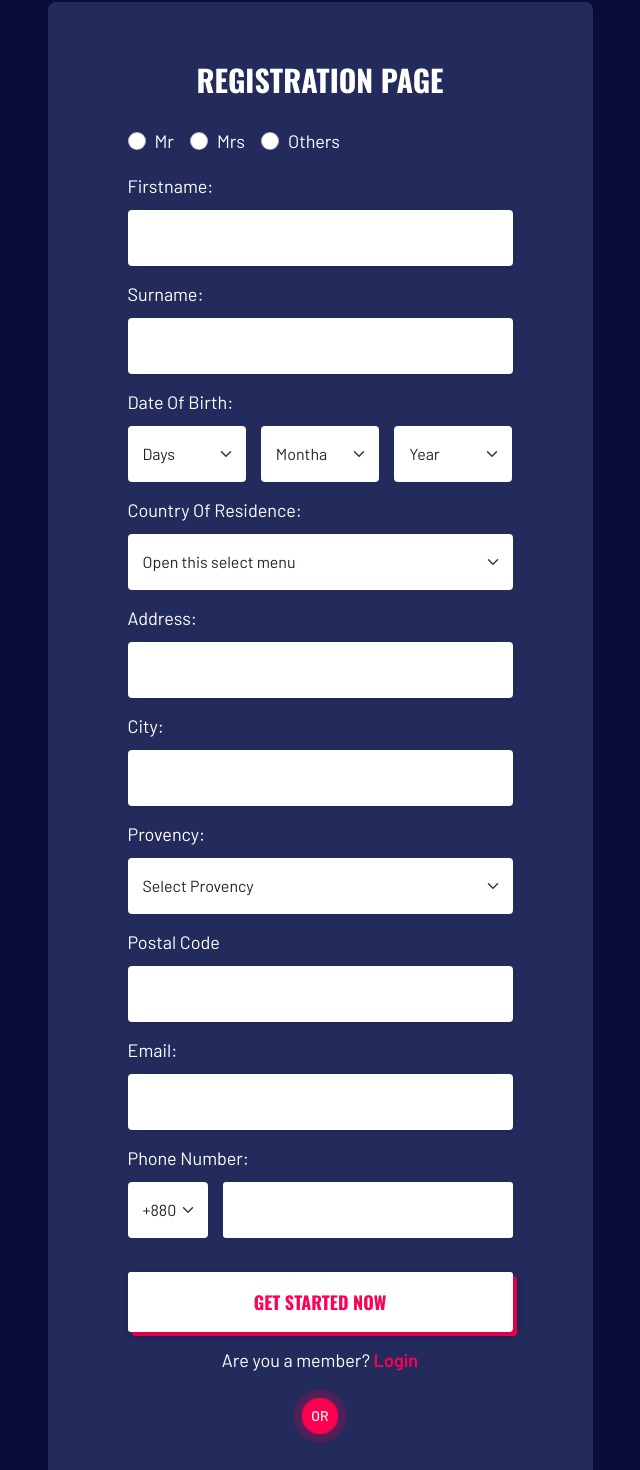
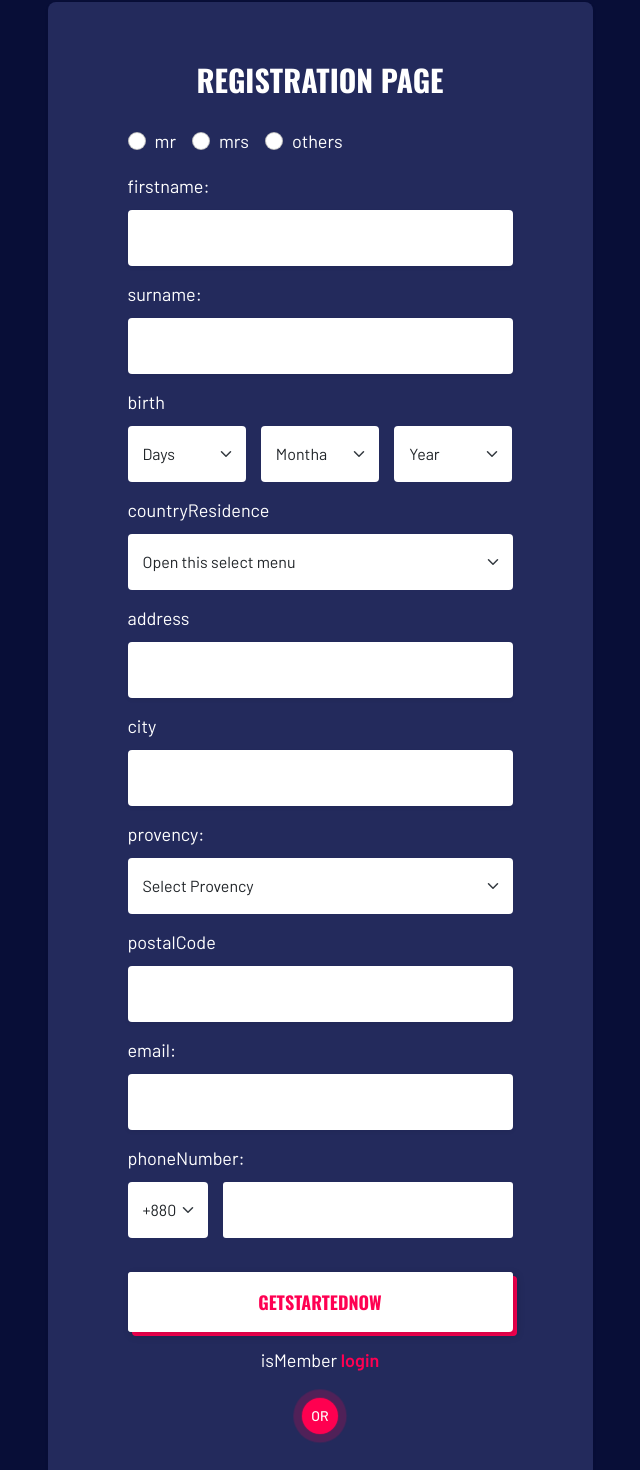
Before and after one commit to ruabelyan/astoriarCasino, a React (Create React App) app: page /signup in a window 1280 px wide. Shown: the part 653-2123 px from the top of the page, without its empty margins (320-960 px from the left). Built offline with nearby package versions, Linux system fonts and the light colour scheme.

Commit message:
add translation keys

```diff
--- a/src/component/layout/footer.jsx
+++ b/src/component/layout/footer.jsx
@@ -184,7 +184,8 @@ const Footer = () => {
                       </div>
                       <button type="submit" className="default-button">
                         <span>
-                          Send Massage <i className="icofont-circled-right"></i>
+                          {t("sendMessage")}{" "}
+                          <i className="icofont-circled-right"></i>
                         </span>
                       </button>
                     </form>
@@ -201,7 +202,7 @@ const Footer = () => {
             <div className="col-12">
               <div className="footer-bottom-content text-center">
                 <p>
-                  &copy;2022 <Link to="/">Casino</Link> - All Rights Reserved.
+                  &copy;2022 <Link to="/">Casino</Link> - {t("rightsReserved")}
                 </p>
               </div>
             </div>
--- a/src/page/signup.jsx
+++ b/src/page/signup.jsx
@@ -1,3 +1,4 @@
+import { t } from "i18next";
 import { Fragment } from "react";
 import { Link } from "react-router-dom";
 import Footer from "../component/layout/footer";
@@ -10,32 +11,31 @@ import SelectMonth from "../component/sidebar/select/select-month";
 import SelectProvency from "../component/sidebar/select/select-provency";
 import SelectYear from "../component/sidebar/select/select-year";
 
-
 const title = "Registration Page";
 
 const socialList = [
   {
-        imgUrl: 'assets/images/match/social-1.png',
-        imgAlt: 'social',
-        siteLink: '#',
+    imgUrl: "assets/images/match/social-1.png",
+    imgAlt: "social",
+    siteLink: "#",
   },
   {
-        imgUrl: 'assets/images/match/social-2.png',
-        imgAlt: 'social',
-        siteLink: '#',
+    imgUrl: "assets/images/match/social-2.png",
+    imgAlt: "social",
+    siteLink: "#",
   },
   {
-        imgUrl: 'assets/images/match/social-3.png',
-        imgAlt: 'social',
-        siteLink: '#',
+    imgUrl: "assets/images/match/social-3.png",
+    imgAlt: "social",
+    siteLink: "#",
   },
-]
+];
 
 const SignUp = () => {
   return (
     <Fragment>
       <Header />
-            <PageHeader title={'Registration Page'} curPage={'SignUp'} />
+      <PageHeader title={"Registration Page"} curPage={"SignUp"} />
       <div className="login-section padding-top padding-bottom">
         <div className=" container">
           <div className="account-wrapper">
@@ -43,73 +43,114 @@ const SignUp = () => {
             <form className="account-form text-start">
               <div className="select-gender mb-3">
                 <div className="form-check form-check-inline">
-                                    <input className="form-check-input" type="radio" name="inlineRadioOptions" id="inlineRadio1" value="option1" required />
-                                    <label className="form-check-label" htmlFor="inlineRadio1">Mr</label>
+                  <input
+                    className="form-check-input"
+                    type="radio"
+                    name="inlineRadioOptions"
+                    id="inlineRadio1"
+                    value="option1"
+                    required
+                  />
+                  <label className="form-check-label" htmlFor="inlineRadio1">
+                    {t("mr")}
+                  </label>
                 </div>
                 <div className="form-check form-check-inline">
-                                    <input className="form-check-input" type="radio" name="inlineRadioOptions" id="inlineRadio2" value="option2" required />
-                                    <label className="form-check-label" htmlFor="inlineRadio2">Mrs</label>
+                  <input
+                    className="form-check-input"
+                    type="radio"
+                    name="inlineRadioOptions"
+                    id="inlineRadio2"
+                    value="option2"
+                    required
+                  />
+                  <label className="form-check-label" htmlFor="inlineRadio2">
+                    {t("mrs")}
+                  </label>
                 </div>
                 <div className="form-check form-check-inline">
-                                    <input className="form-check-input" type="radio" name="inlineRadioOptions" id="inlineRadio3" value="option3" required />
-                                    <label className="form-check-label" htmlFor="inlineRadio3">Others</label>
+                  <input
+                    className="form-check-input"
+                    type="radio"
+                    name="inlineRadioOptions"
+                    id="inlineRadio3"
+                    value="option3"
+                    required
+                  />
+                  <label className="form-check-label" htmlFor="inlineRadio3">
+                    {t("others")}
+                  </label>
                 </div>
               </div>
               <div className="form-group">
-                                <label>Firstname:</label>
-                                <input type="text" placeholder="First Name" name="Fname" required />
+                <label>{t("firstname")}:</label>
+                <input
+                  type="text"
+                  placeholder="First Name"
+                  name="Fname"
+                  required
+                />
               </div>
               <div className="form-group">
-                                <label>Surname:</label>
+                <label>{t("surname")}:</label>
                 <input type="text" name="surname" required />
               </div>
               <div className="birth-select">
-                                <label>Date Of Birth:</label>
-                                <SelectDay select={'day'} />
-                                <SelectMonth select={'month'} />
-                                <SelectYear select={'year'} />
-
+                <label>{t("birth")}</label>
+                <SelectDay select={"day"} />
+                <SelectMonth select={"month"} />
+                <SelectYear select={"year"} />
               </div>
               <div className="country">
-                                <label>Country Of Residence:</label>
-                                <SelectCountry select={'all'} />
+                <label>{t("countryResidence")}</label>
+                <SelectCountry select={"all"} />
               </div>
               <div className="form-group">
-                                <label>Address:</label>
+                <label>{t("address")}</label>
                 <input type="text" name="Address" required />
               </div>
               <div className="form-group">
-                                <label>City:</label>
+                <label>{t("city")}</label>
                 <input type="text" name="City" required />
               </div>
               <div className="provency-group">
-                                <label>Provency:</label>
+                <label>{t("provency")}:</label>
                 <SelectProvency select={"all"} />
               </div>
               <div className="form-group">
-                                <label>Postal Code</label>
+                <label>{t("postalCode")}</label>
                 <input type="text" name="Postal" required />
               </div>
               <div className="form-group">
-                                <label>Email:</label>
+                <label>{t("email")}:</label>
                 <input type="text" name="email" required />
               </div>
               <div className="number-group">
-                                <label>Phone Number:</label>
-                                <SelectCountryCode select={'880'} />
+                <label>{t("phoneNumber")}:</label>
+                <SelectCountryCode select={"880"} />
                 <input type="text" name="number" required />
               </div>
               <div className="form-group">
-                                <button className="d-block default-button"><span>Get Started Now</span></button>
+                <button className="d-block default-button">
+                  <span>{t("getStartedNow")}</span>
+                </button>
               </div>
             </form>
             <div className="account-bottom">
-                            <span className="d-block cate pt-10">Are you a member? <Link to="/login">Login</Link></span>
-                            <span className="or"><span>or</span></span>
-                            <h5 className="subtitle">Register With Social Media</h5>
+              <span className="d-block cate pt-10">
+                {t("isMember")} <Link to="/login">{t("login")}</Link>
+              </span>
+              <span className="or">
+                <span>{t("or")}</span>
+              </span>
+              <h5 className="subtitle">{t("withSocial")}</h5>
               <ul className="match-social-list d-flex flex-wrap align-items-center justify-content-center mt-4">
                 {socialList.map((val, i) => (
-                                    <li key={i}><a href={val.siteLink}><img src={`${val.imgUrl}`} alt={`${val.imgAlt}`} /></a></li>
+                  <li key={i}>
+                    <a href={val.siteLink}>
+                      <img src={`${val.imgUrl}`} alt={`${val.imgAlt}`} />
+                    </a>
+                  </li>
                 ))}
               </ul>
             </div>
@@ -119,6 +160,6 @@ const SignUp = () => {
       <Footer />
     </Fragment>
   );
-}
+};
 
 export default SignUp;
--- a/src/translations/index.js
+++ b/src/translations/index.js
@@ -11,6 +11,45 @@ export const resources = {
       phoneNumber: "Phone Number",
       address: "Address",
       email: "Email",
+      sendMessage: "Send Massage",
+      rightsReserved: "All Rights Reserved.",
+      home1: "Home Page One",
+      home2: "Home Page Two",
+      features: "Features",
+      blog: "Blog",
+      shop: "Shop",
+      shopDetails: "Shop Details",
+      cardPage: "Card Page",
+      mr: "Mr",
+      mrs: "Mrs",
+      others: "Others",
+      firstname: "Firstname",
+      surname: "Surname",
+      birth: "Date Of Birth",
+      countryResidence: "Country Of Residence:",
+      city: "City",
+      provency: "Provency",
+      postalCode: "Postal Code",
+      getStartedNow: "Get Started Now",
+      isMember: "Are you a member?",
+      login: "Login",
+      or: "or",
+      withSocial: "Register With Social Media",
+      product: "Product",
+      price: "Price",
+      quantity: "Quantity",
+      total: "Total",
+      edit: "Edit",
+      apply: "Apply",
+      updateCard: "Update Card",
+      proceedCheckout: "Proceed to Checkout",
+      calcShippings: "Calculate Shipping",
+      updateTotal: "Update Total",
+      cardTotal: "Card Total",
+      cardSubTotal: "Card Subtotal",
+      shippingAndHandling: "Shipping and Handling",
+      freeShipping: "Free Shipping",
+      orderTotal: "Order Total",
     },
   },
   ru: {
```
Also changed, not shown: src/component/layout/header.jsx (+12 -10 lines), src/page/cart-page.jsx (+113 -70 lines). Lines whose indentation alone changed are shown as unchanged.
